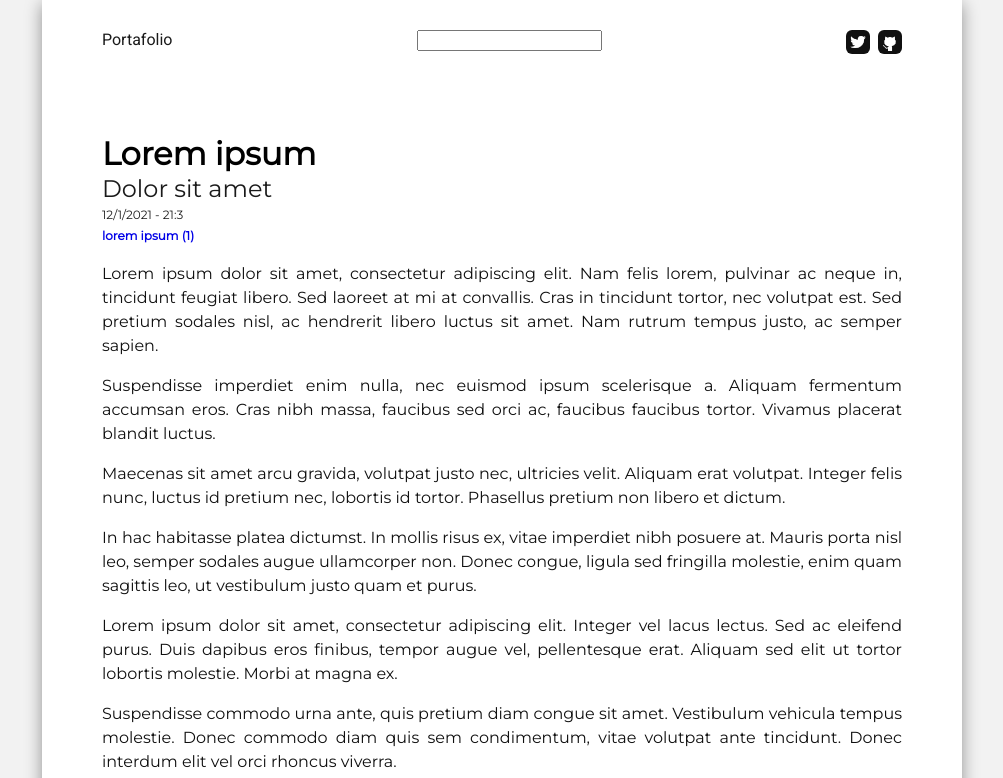
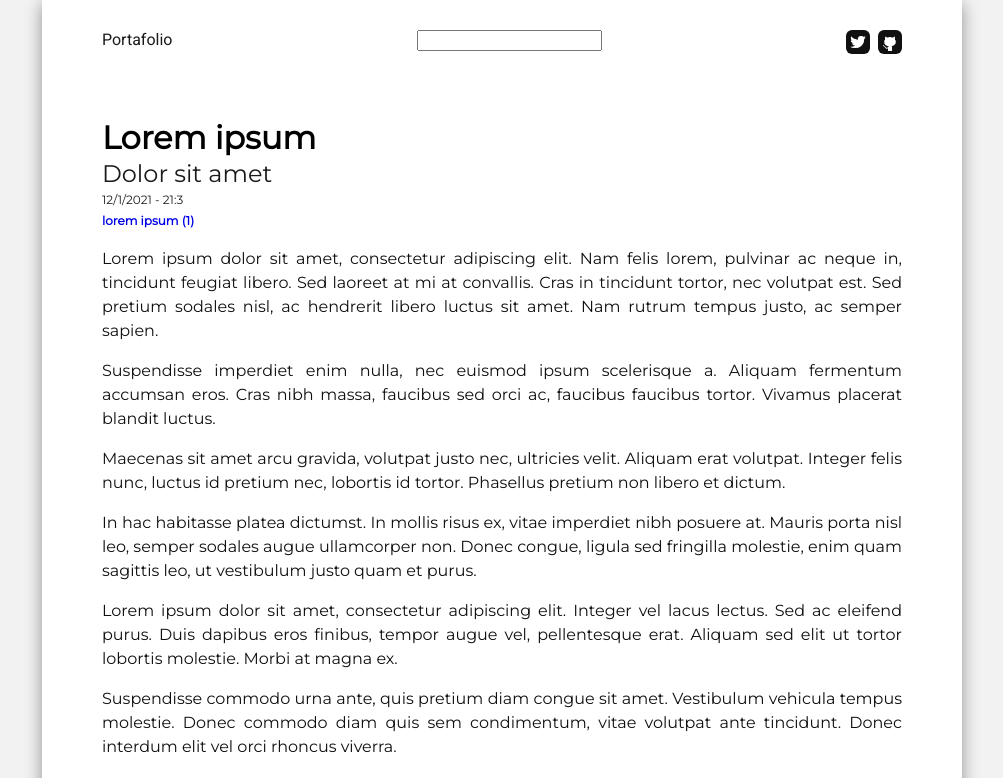
Before and after one commit to sgq995/sgq995.github.io, a React (Create React App) app: page / in a window 1280 px wide. Shown: the top 778 px of the page, without its empty margins (138-1141 px from the left). Built offline with nearby package versions, Linux system fonts and the light colour scheme.

Commit message:
feat: Added keys for rendered compoents

```diff
--- a/src/assets/styles/components/blog/Post.scss
+++ b/src/assets/styles/components/blog/Post.scss
@@ -1,5 +1,5 @@
 .Post {
-  margin: 16px 0;
+  // margin: 16px 0;
 }
 
 .Post__header {
@@ -16,6 +16,7 @@
 
   /* font-size: 32px; */
   font-size: 2rem;
+  line-height: 2.5rem;
 }
 
 .Post__headline2 {
--- a/src/components/blog/Post.tsx
+++ b/src/components/blog/Post.tsx
@@ -29,17 +29,21 @@ function Post({ title, date, subtitle, tags, paragraphs }: PostProps) {
 
         {tags && tags.map(tag =>
           <Tag
+            key={`tag-${tag.name}`}
             {...tag}
           />
         )}
 
       </hgroup>
 
-      {paragraphs.map(paragraph => (
-        <p className="Post__body">
+      {paragraphs.map(paragraph =>
+        <p
+          key={paragraph}
+          className="Post__body"
+        >
           {paragraph}
         </p>
-      ))}
+      )}
 
       <footer className="Post__footer">
         {/* <Row>
--- a/src/pages/Blog.tsx
+++ b/src/pages/Blog.tsx
@@ -40,11 +40,12 @@ function Blog() {
         <Nav />
 
         <section className="Blog__content">
-          {posts.map(post => (
+          {posts.map(post =>
             <Post
+              key={`post-${post.title}-${post.date}`}
               {...post}
             />
-          ))}
+          )}
         </section>
       </div>
     </div>
```
Also changed, not shown: 1 other file (tests, documents, lock files or other folders).
